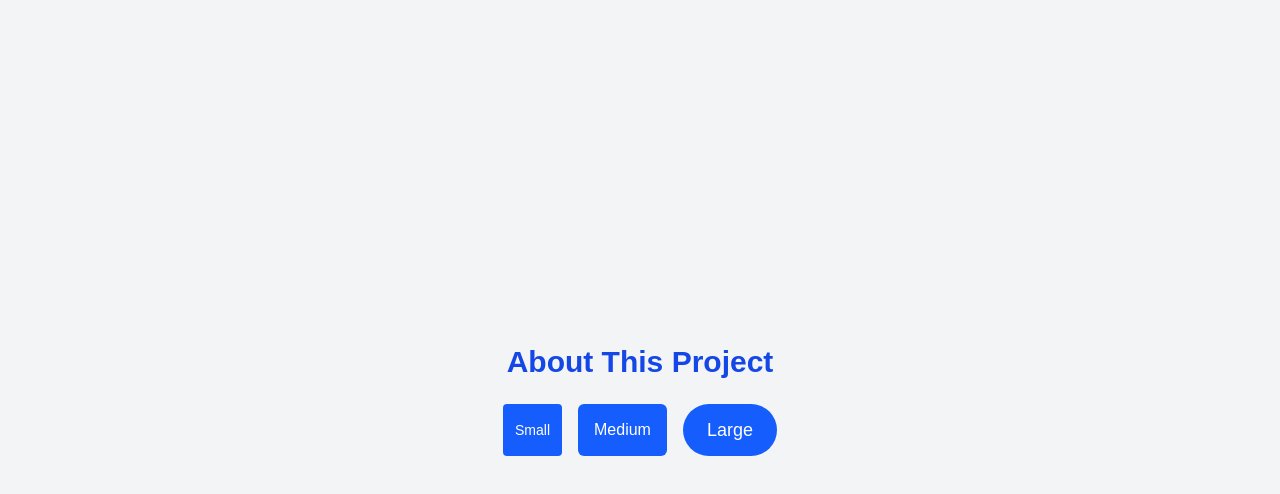
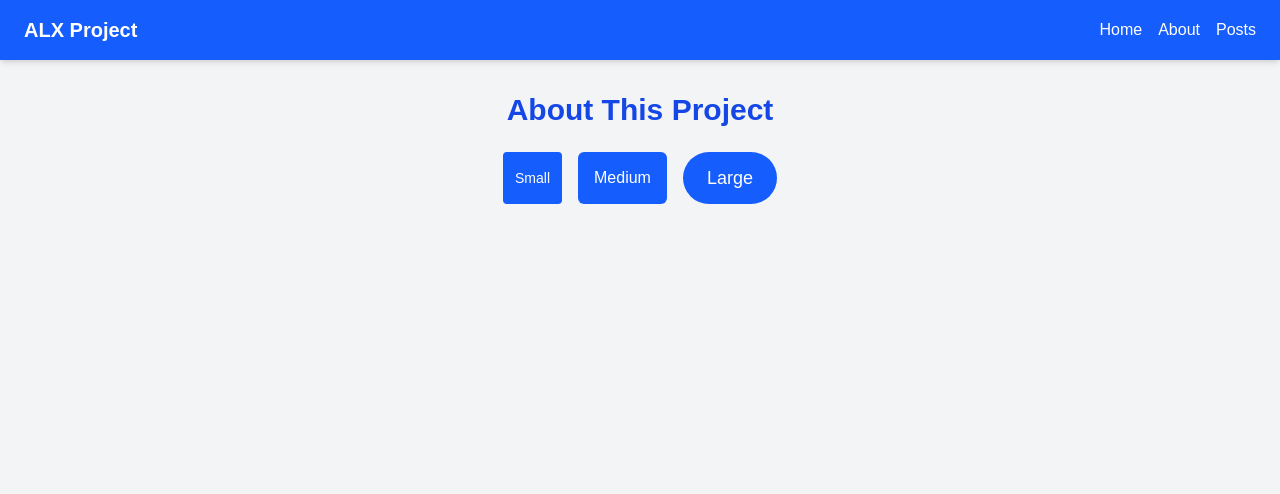
Before and after one commit to nicensix/alx-project-0x02-setup, a Next.js app in the folder alx-project-0x02/: page /about in a window 1280 px wide. Shown: the top 494 px of the page. Built offline with nearby package versions, Linux system fonts and the light colour scheme.

Commit message:
Added lobal header Nav

```diff
--- a/alx-project-0x02/components/layout/Header.tsx
+++ b/alx-project-0x02/components/layout/Header.tsx
@@ -2,8 +2,8 @@ import Link from "next/link";
 
 const Header: React.FC = () => {
   return (
-    <header className="bg-blue-600 text-white py-4 px-6 flex justify-between items-center">
-      <h1 className="text-xl font-semibold">ALX Project</h1>
+    <header className="bg-blue-600 text-white py-4 px-6 shadow-md flex justify-between items-center">
+      <h1 className="text-xl font-bold">ALX Project</h1>
       <nav className="space-x-4">
         <Link href="/home" className="hover:underline">
           Home
@@ -11,6 +11,9 @@ const Header: React.FC = () => {
         <Link href="/about" className="hover:underline">
           About
         </Link>
+        <Link href="/posts" className="hover:underline">
+          Posts
+        </Link>
       </nav>
     </header>
   );
--- a/alx-project-0x02/pages/about.tsx
+++ b/alx-project-0x02/pages/about.tsx
@@ -1,15 +1,17 @@
+import Header from "@/components/layout/Header";
 import Button from "@/components/common/Button";
 
 export default function About() {
   return (
-    <div className="min-h-screen bg-gray-100 p-8 flex flex-col items-center justify-center space-y-6">
-      <h1 className="text-3xl font-bold text-center text-blue-700 mb-6">
-        About This Project
-      </h1>
-      <div className="flex flex-wrap gap-4">
-        <Button label="Small" size="small" shape="rounded-sm" />
-        <Button label="Medium" size="medium" shape="rounded-md" />
-        <Button label="Large" size="large" shape="rounded-full" />
+    <div className="min-h-screen bg-gray-100">
+      <Header />
+      <div className="p-8 flex flex-col items-center space-y-6">
+        <h2 className="text-3xl font-bold text-blue-700">About This Project</h2>
+        <div className="flex flex-wrap gap-4">
+          <Button label="Small" size="small" shape="rounded-sm" />
+          <Button label="Medium" size="medium" shape="rounded-md" />
+          <Button label="Large" size="large" shape="rounded-full" />
+        </div>
       </div>
     </div>
   );
--- a/alx-project-0x02/pages/home.tsx
+++ b/alx-project-0x02/pages/home.tsx
@@ -1,11 +1,10 @@
-import { useState } from "react";
+import Header from "@/components/layout/Header";
 import Card from "@/components/common/Card";
 import PostModal from "@/components/common/PostModal";
+import { useState } from "react";
 
 export default function Home() {
-  const [posts, setPosts] = useState([
-    { title: "Welcome!", content: "This is the first post." },
-  ]);
+  const [posts, setPosts] = useState([{ title: "Welcome!", content: "This is the first post." }]);
   const [isModalOpen, setIsModalOpen] = useState(false);
 
   const addPost = (post: { title: string; content: string }) => {
@@ -13,9 +12,11 @@ export default function Home() {
   };
 
   return (
-    <div className="min-h-screen bg-gray-100 p-8">
+    <div className="min-h-screen bg-gray-100">
+      <Header />
+      <div className="p-8">
         <div className="flex justify-between items-center mb-6">
-        <h1 className="text-3xl font-bold text-blue-700">Home Page 🏠</h1>
+          <h2 className="text-2xl font-semibold">Home Page 🏠</h2>
           <button
             className="bg-blue-600 text-white px-4 py-2 rounded hover:bg-blue-700"
             onClick={() => setIsModalOpen(true)}
@@ -23,16 +24,13 @@ export default function Home() {
             + Add Post
           </button>
         </div>
-
         <div className="grid grid-cols-1 md:grid-cols-2 lg:grid-cols-3 gap-4">
-        {posts.map((post, index) => (
-          <Card key={index} title={post.title} content={post.content} />
+          {posts.map((post, i) => (
+            <Card key={i} title={post.title} content={post.content} />
           ))}
         </div>
-
-      {isModalOpen && (
-        <PostModal onClose={() => setIsModalOpen(false)} onSubmit={addPost} />
-      )}
+        {isModalOpen && <PostModal onClose={() => setIsModalOpen(false)} onSubmit={addPost} />}
+      </div>
     </div>
   );
 }
--- /dev/null
+++ b/alx-project-0x02/pages/posts.tsx
@@ -0,0 +1,13 @@
+import Header from "@/components/layout/Header";
+
+export default function Posts() {
+  return (
+    <div className="min-h-screen bg-gray-100">
+      <Header />
+      <div className="p-8 text-center">
+        <h2 className="text-2xl font-bold text-blue-600">Posts Page ✍️</h2>
+        <p className="text-gray-700 mt-2">Here’s where your posts will live.</p>
+      </div>
+    </div>
+  );
+}
```
Lines whose indentation alone changed are shown as unchanged.
